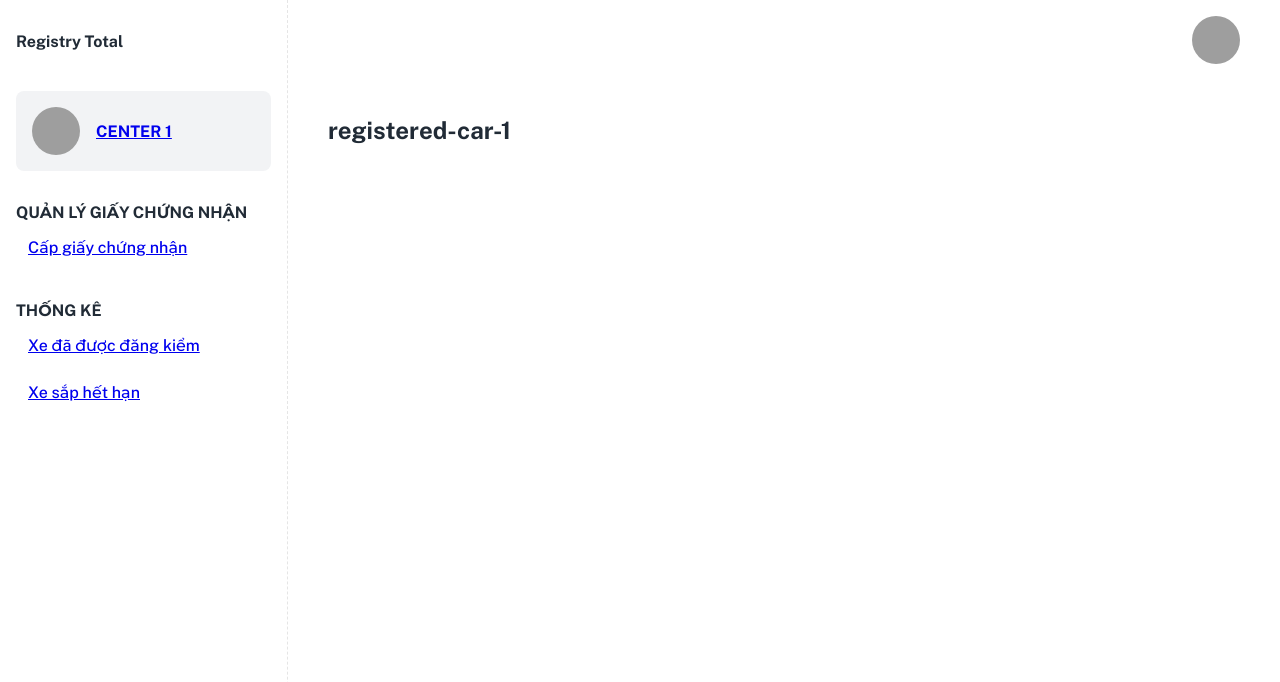
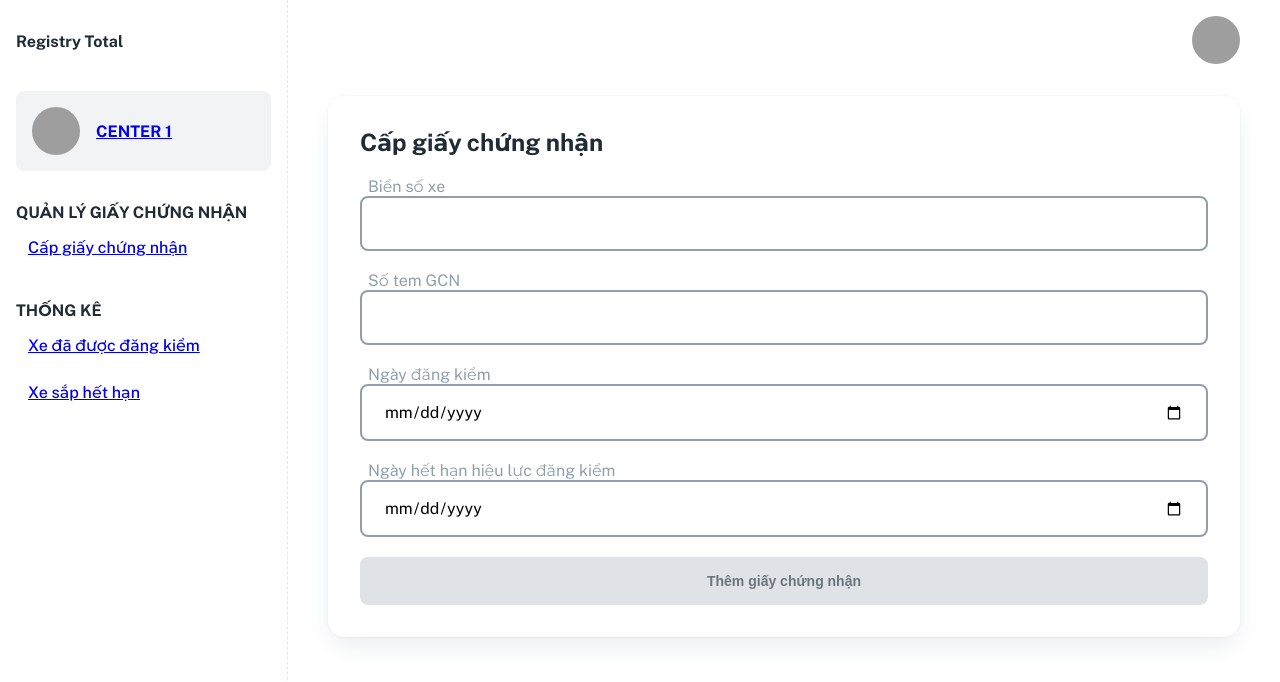
Before and after one commit to 11TnM06/registry-total, a React (Create React App) app in the folder registry-total-frontend/: page /center/add-certi in a window 1280 px wide. Shown: the top 682 px of the page. Built offline with nearby package versions, Linux system fonts and the light colour scheme; grey boxes are pictures that could not be loaded.

Commit message:
add certi

```diff
--- a/registry-total-frontend/src/App.js
+++ b/registry-total-frontend/src/App.js
@@ -11,6 +11,7 @@ import { Layout } from "./layouts/Layout";
 import { LoginLayout } from "./layouts/LoginLayout";
 import RegisteredCar from "./pages/admin/RegisteredCar";
 import { UserList } from "./pages/admin/UserList";
+import AddCerti from "./pages/center/AddCerti";
 
 function App() {
   const routes = useRoutes([
@@ -52,7 +53,7 @@ function App() {
         ></Layout>
       ),
       children: [
-        { path: "add-certi", element: <h1>registered-car-1</h1> },
+        { path: "add-certi", element: <AddCerti /> },
         { path: "inspected-car", element: <h1>inspected-car</h1> },
         { path: "expired-car", element: <h1>add center</h1> },
       ],
--- a/registry-total-frontend/src/components/Table/Table.js
+++ b/registry-total-frontend/src/components/Table/Table.js
@@ -9,6 +9,7 @@ const Table = forwardRef((props, ref) => {
   const tableRef = React.useRef(null);
   const addRowRef = React.useRef(null);
   const editRowRef = React.useRef(null);
+  const deleteRowRef = React.useRef(null);
 
   const [sort, setSort] = React.useState({ sortOrder: 0, sortColumn: null });
   const [tablePage, setTablePage] = React.useState({ page: 1, pageSize: 10 });
--- a/registry-total-frontend/src/pages/admin/UserList.js
+++ b/registry-total-frontend/src/pages/admin/UserList.js
@@ -48,14 +48,14 @@ function UserList() {
           } else {
             fetchRole = "user";
           }
-
           var _item = {
-            id: count,
+            id: item.id,
             username: item.username,
             email: item.email,
             name: item.name,
             role: fetchRole,
           };
+
           return _item;
         });
 
@@ -104,59 +104,50 @@ function UserList() {
       retypePassword: retypePassword,
       role: [role],
     };
-    console.log(item);
-    console.log({ userId });
-    // UseFetch(`/api/admin/user/update/${userId}`, "PUT", {
-    //   username: username,
-    //   email: email,
-    //   name: name,
-    //   role_id: rolePos[role].toString(),
-    // }).then((res) => {
-    //   if (res.status.code === "SUCCESS") {
-    //     setData((prev) => {
-    //       prev[id] = {
-    //         id: userId,
-    //         username: username,
-    //         email: email,
-    //         role: role,
-    //         name: name,
-    //       };
-    //       return prev;
-    //     });
-    //     onReset();
-    //     ref.current.updateTable(
-    //       {
-    //         id: userId,
-    //         username: username,
-    //         email: email,
-    //         role: role,
-    //         name: name,
-    //       },
-    //       "edit"
-    //     );
-    //     ref.current.forceEditRowClose();
-    //   } else if (res.status.code === "E-004") {
-    //     setError("Username đã được đăng ký");
-    //   } else if (res.status.code === "E-005") {
-    //     setError("Email đã được đăng ký");
-    //   } else if (res.status.code === "E-006") {
-    //     setError("Tên công ty đã được đăng ký");
-    //   } else {
-    //     setError("Lỗi không xác định");
-    //   }
-    // });
+    UseFetch(`/api/admin/user/update/${userId}`, "PUT", item).then((res) => {
+      if (res.status.code === "SUCCESS") {
+        setData((prev) => {
+          prev[id] = {
+            id: userId,
+            username: username,
+            email: email,
+            role: role,
+            name: name,
+          };
+          return prev;
+        });
+        onReset();
+        ref.current.updateTable(
+          {
+            id: userId,
+            username: username,
+            email: email,
+            role: role,
+            name: name,
+          },
+          "edit"
+        );
+        ref.current.forceEditRowClose();
+      } else {
+        setError(res.status.message);
+      }
+    });
   };
 
   const onDeleteRow = (row) => {
-    // UseFetch(`/api/admin/user/delete/${row.id + 1}`, "DELETE", null).then(
-    //   (res) => {
-    //     if (res.status.code === "SUCCESS") {
-    //       console.log("Xóa thành công");
-    //     } else {
-    //       console.log(res.status.message);
-    //     }
-    //   }
-    // );
+    UseFetch(`/api/admin/user/delete/${row.id}`, "DELETE", null).then((res) => {
+      if (res.status.code === "SUCCESS") {
+        ref.current.updateTable(
+          {
+            id: userId,
+          },
+          "delete"
+        );
+        console.log("Xóa thành công");
+      } else {
+        console.log(res.status.message);
+      }
+    });
   };
 
   const onFetchEditRow = (row, i) => {
@@ -244,6 +235,13 @@ function UserList() {
             <Form.Split>
               <Form.Input label="Stt." type="text" reference={[id]} disabled />
               <Form.Input
+                label="ID"
+                type="text"
+                reference={[userId]}
+                disabled
+              />
+
+              <Form.Input
                 label="Tên đăng nhập"
                 type="text"
                 reference={[username, setUsername, UseValidation.username]}
--- /dev/null
+++ b/registry-total-frontend/src/pages/center/AddCerti.js
@@ -0,0 +1,92 @@
+import React from "react";
+import { Form } from "../../components";
+import { UseFetch, UseValidation } from "../../utils";
+
+function AddCerti() {
+  const [licensePlate, setLicensePlate] = React.useState("");
+  const [registryDate, setRegistryDate] = React.useState("");
+  const [expiredDate, setExpiredDate] = React.useState("");
+  const [gcn, setGcn] = React.useState("");
+  const [error, setError] = React.useState("");
+
+  const onValidCerti = () => {
+    return (
+      UseValidation.required(licensePlate).state &&
+      UseValidation.required(registryDate).state &&
+      UseValidation.required(expiredDate).state &&
+      UseValidation.required(gcn).state
+    );
+  };
+
+  function formatDate(dateString) {
+    const date = new Date(dateString);
+    const year = date.getFullYear();
+    const month = date.getMonth() + 1;
+    const day = date.getDate();
+
+    return `${day}/${month}/${year}`;
+  }
+
+  const onReset = () => {
+    setLicensePlate("");
+    setRegistryDate("");
+    setExpiredDate("");
+    setGcn("");
+    setError("");
+  };
+
+  const onAddCerti = () => {
+    var item = {
+      licensePlate: licensePlate,
+      registryDate: formatDate(registryDate),
+      expiredDate: formatDate(expiredDate),
+      gcn: gcn,
+    };
+    console.log(item);
+    UseFetch("/api/user/upload/registration", "POST", item).then((res) => {
+      if (res.status.code === "SUCCESS") {
+        console.log("add certi successfully");
+        onReset();
+      } else {
+        setError(res.status.message);
+      }
+    });
+  };
+
+  return (
+    <>
+      <Form>
+        <Form.Title content="Cấp giấy chứng nhận" />
+        <Form.Input
+          label="Biển số xe"
+          type="text"
+          reference={[licensePlate, setLicensePlate, UseValidation.required]}
+        />
+        <Form.Input
+          label="Số tem GCN"
+          type="text"
+          reference={[gcn, setGcn, UseValidation.required]}
+        />
+        <Form.Input
+          label="Ngày đăng kiểm"
+          type="date"
+          reference={[registryDate, setRegistryDate, UseValidation.required]}
+        />
+        <Form.Input
+          label="Ngày hết hạn hiệu lực đăng kiểm"
+          type="date"
+          reference={[expiredDate, setExpiredDate, UseValidation.required]}
+        />
+        <Form.Error enabled={error !== ""} content={error} />
+
+        <Form.Submit
+          content="Thêm giấy chứng nhận"
+          validation={onValidCerti}
+          onClick={onAddCerti}
+        />
+      </Form>
+    </>
+  );
+}
+
+export default AddCerti;
```
